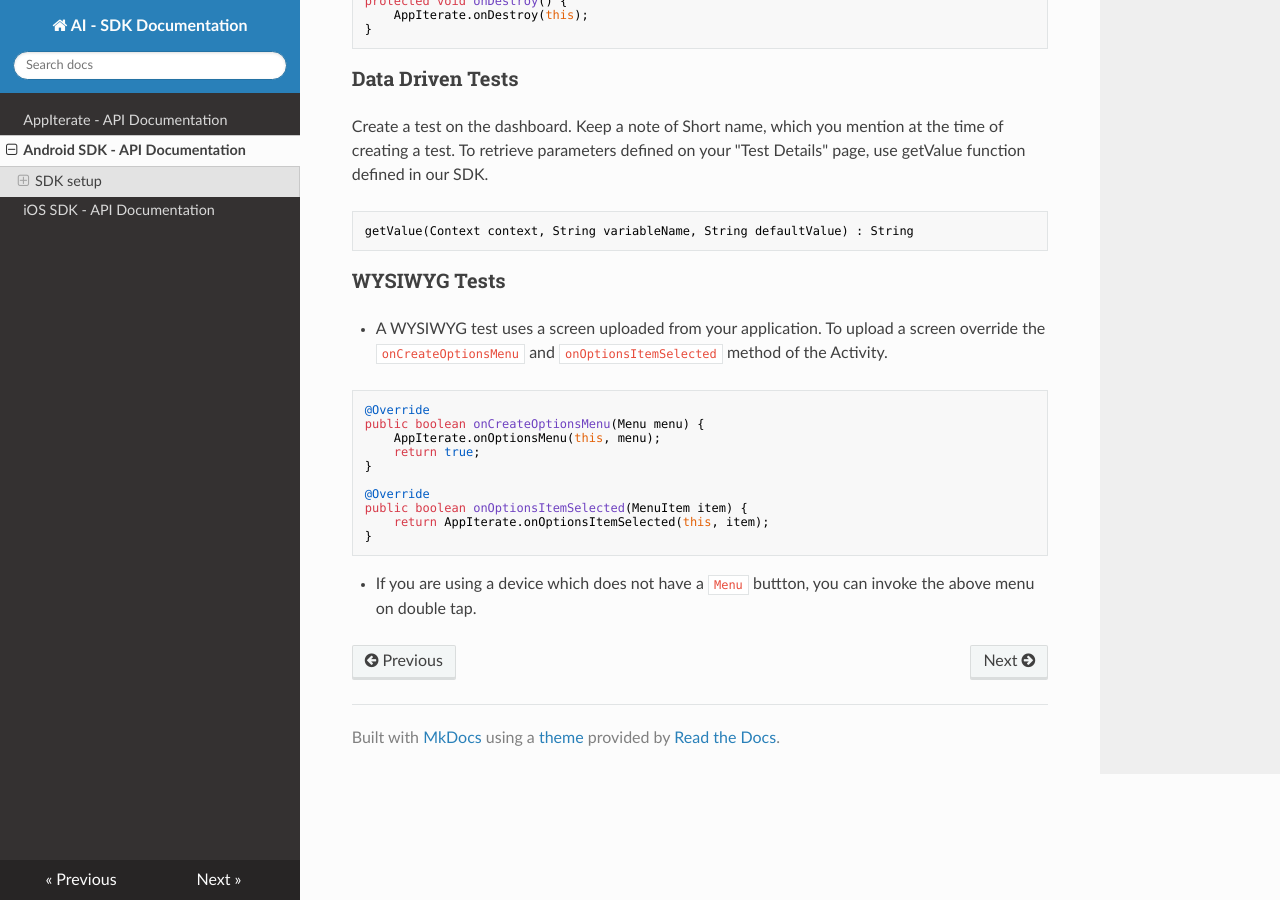
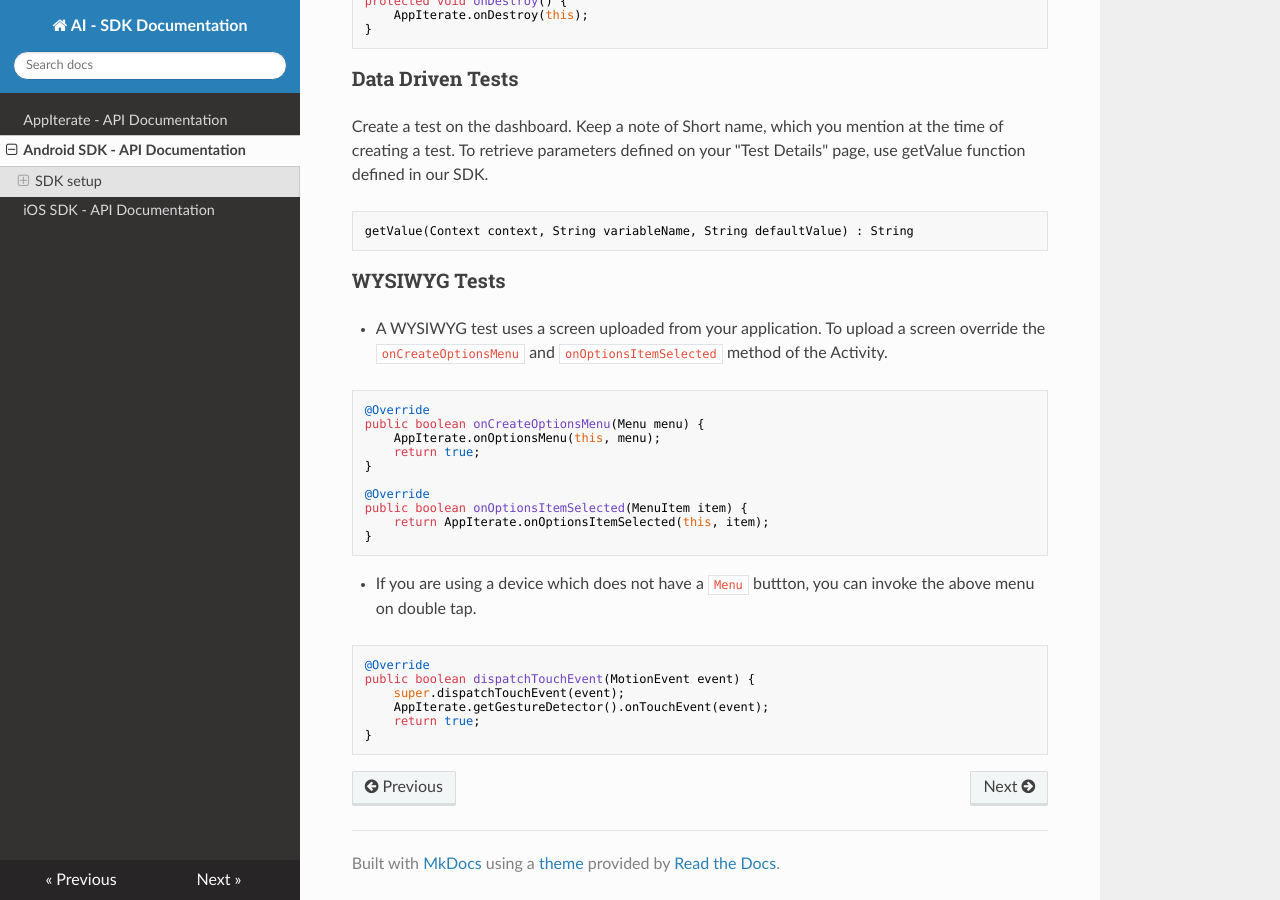
Before and after one commit to AppIterate/docs, an MkDocs documentation site: the page built from docs/android.md, in a window 1280 px wide and 900 px high, scrolled down 2948 px. Built offline with MkDocs 1.6.1, drawn with Linux system fonts in a browser that asks for light colours; nearby versions of some CDN libraries.

Commit message:
java code pretify

````diff
--- a/docs/android.md
+++ b/docs/android.md
@@ -103,7 +103,7 @@ AppIterate.track(Context context, String goalId, TestCallback_inapp callbackObje
     * `goalId`: Goal identifier for the In-App Message.
     * `callbackObject`: Callback object for the call to actions in the In-App Message.
 
-```JAVA
+```java
 callbackObject = new TestCallback_inapp() {
     public void def(JSONObject object) {
         // do something with your callback
@@ -147,3 +147,12 @@ public boolean onOptionsItemSelected(MenuItem item) {
 ```
 
 * If you are using a device which does not have a `Menu` buttton, you can invoke the above menu on double tap.
+
+```java
+@Override
+public boolean dispatchTouchEvent(MotionEvent event) {
+    super.dispatchTouchEvent(event);
+    AppIterate.getGestureDetector().onTouchEvent(event);
+    return true;
+}
+```
````
